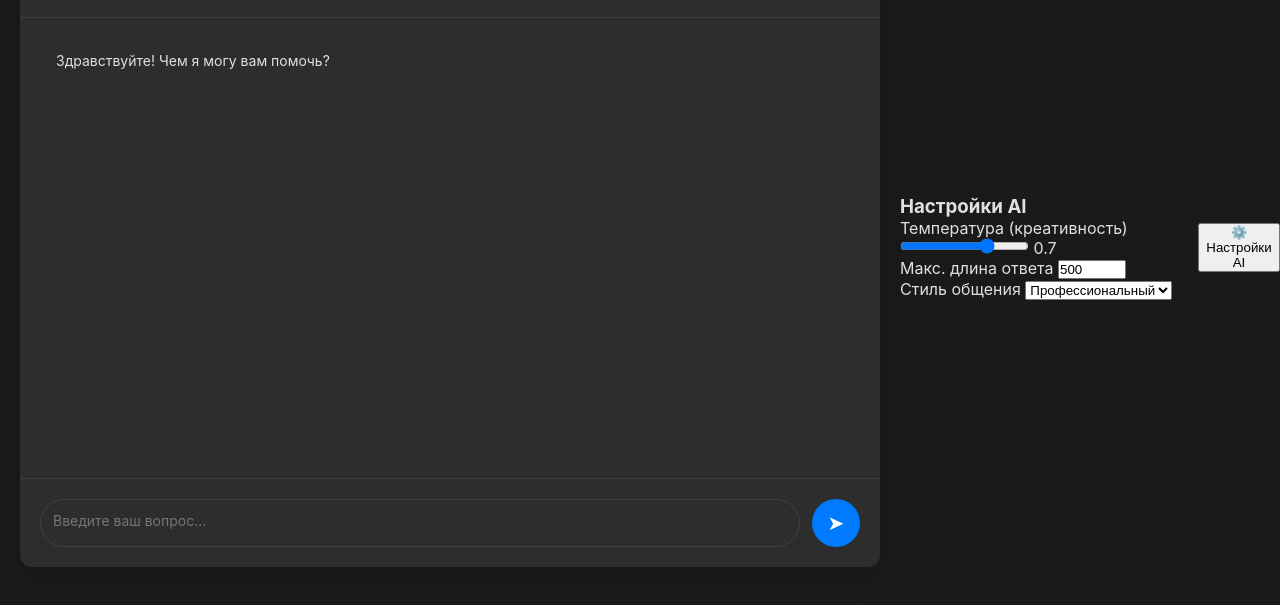
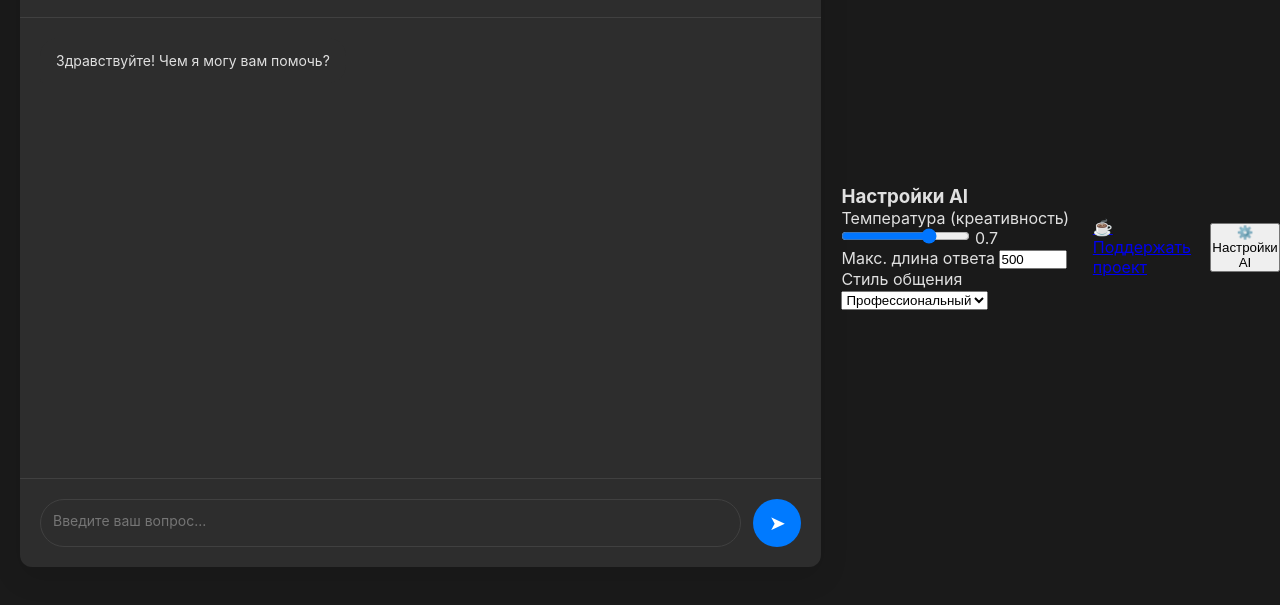
Before and after one commit to BarryBatcback/my-ai-site, a plain HTML site: page my-ai-site/index.html in a window 1280 px wide. Shown: the part 153-758 px from the top of the page. Drawn offline with Linux system fonts and the light colour scheme.

Commit message:
Update index.html

```diff
--- a/my-ai-site/index.html
+++ b/my-ai-site/index.html
@@ -61,6 +61,11 @@
         </select>
     </div>
 </div>
+    <div class="donate-button">
+    <a href="ССЫЛКА_НА_ДОНАТЫ" target="_blank" class="donate-btn">
+        ☕ Поддержать проект
+    </a>
+</div>
 <button id="settingsToggle">⚙️ Настройки AI</button>
     <script src="script.js"></script>
 </body>
```
